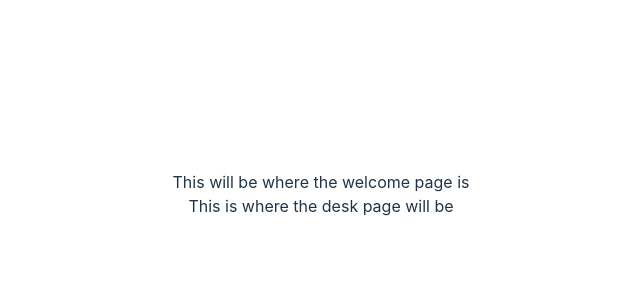
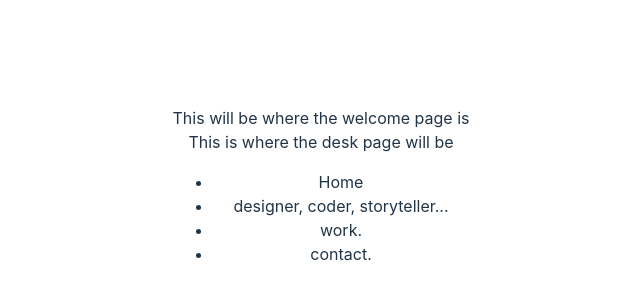
Before and after one commit to Temi360/Personal-Portfolio-Site, a React (Vite) app in the folder react/: page / in a window 1280 px wide. Shown: the part 206-506 px from the top of the page, without its empty margins (319-959 px from the left). Built offline with nearby package versions, Linux system fonts and the light colour scheme.

Commit message:
nav bar in the app component is showing up

```diff
--- a/react/src/App.jsx
+++ b/react/src/App.jsx
@@ -1,4 +1,4 @@
-import { useState } from 'react'
+import React from 'react'
 import { BrowserRouter as Router, Route, Routes, Link } from 'react-router-dom';
 
 import reactLogo from './assets/react.svg'
@@ -6,9 +6,9 @@ import viteLogo from '/vite.svg'
 import './App.css'
 
 function App() {
-  const [count, setCount] = useState(0)
 
   return (
+
     <Router>
       <nav>
         <ul>
--- a/react/src/main.jsx
+++ b/react/src/main.jsx
@@ -9,5 +9,6 @@ ReactDOM.createRoot(document.getElementById('root')).render(
   <React.StrictMode>
     <WelcomePage />
     <DeskPage />
+    <App />
   </React.StrictMode>,
 )
```
